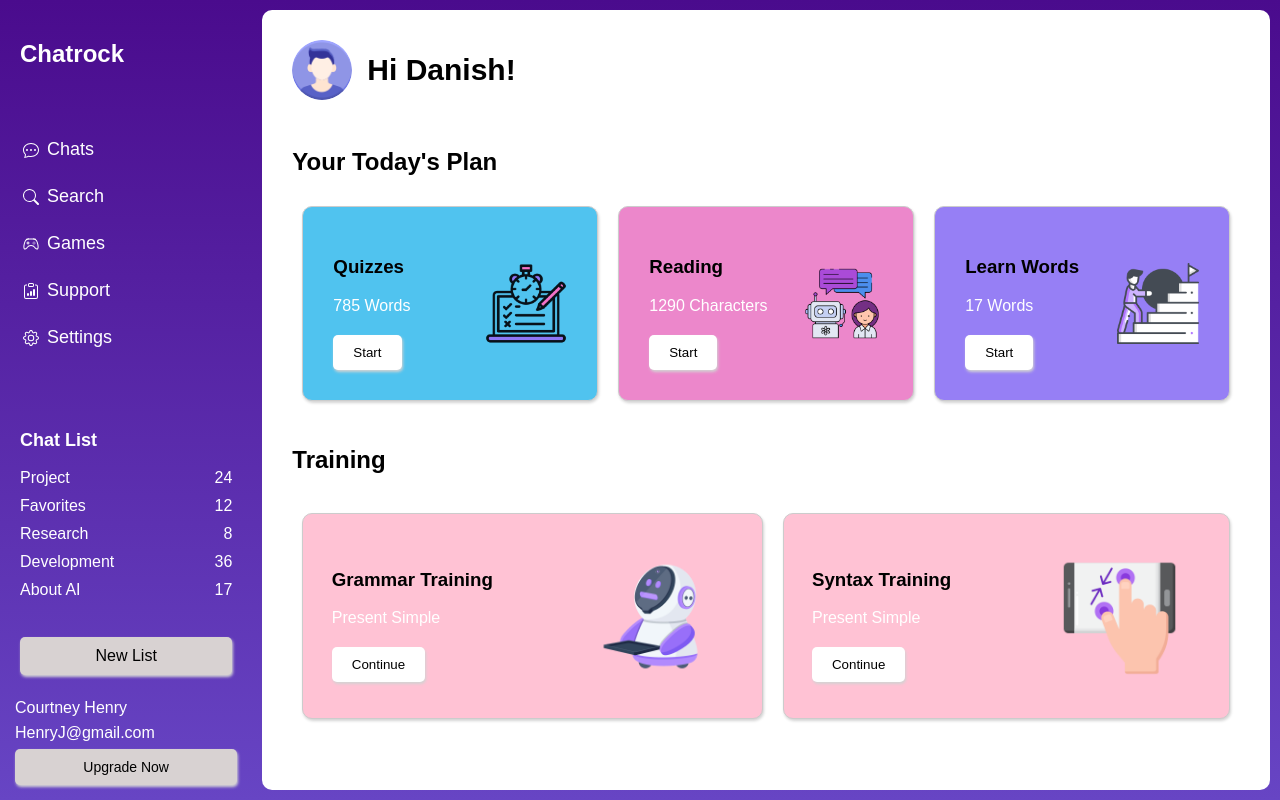
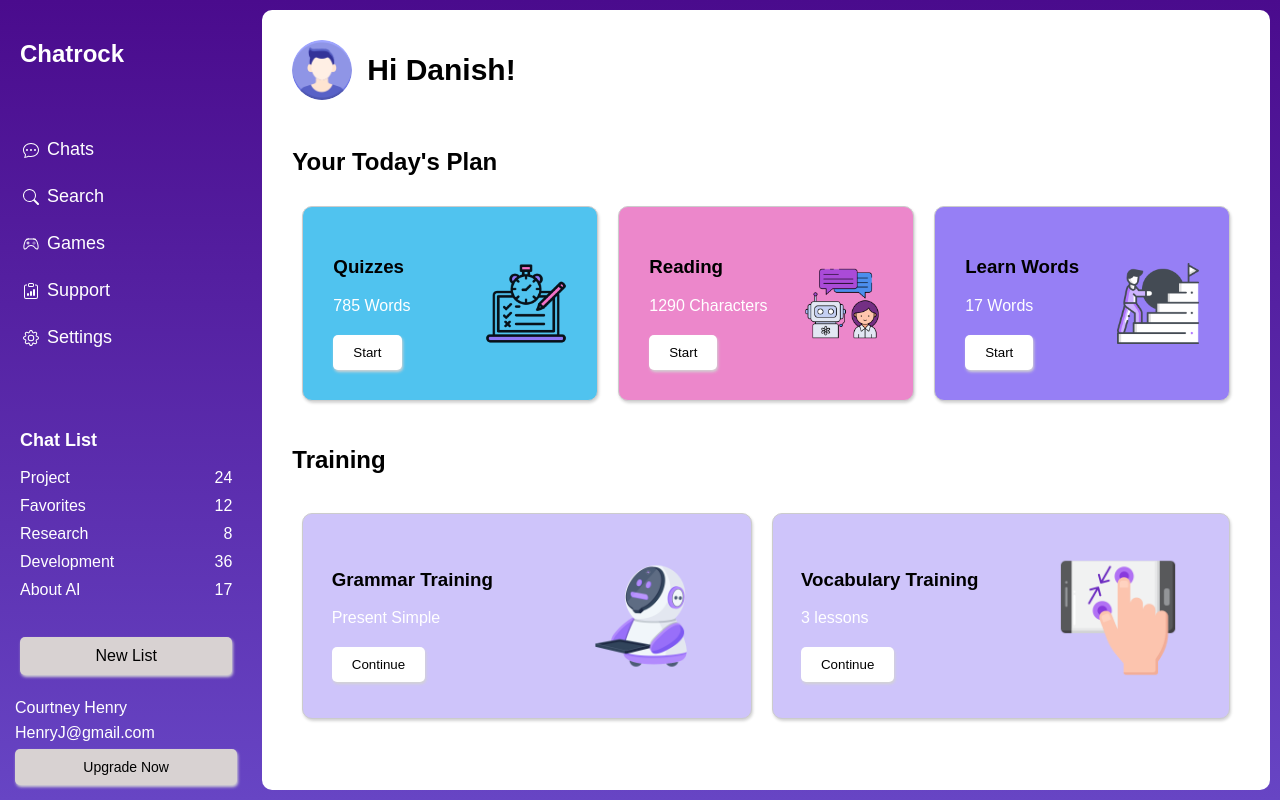
Before and after one commit to Mariam-Elbishbeashy/Language-Learning-Chatbot-Project, a PHP site: page /game.php in a window 1280 px wide. Run offline with PHP 8.4, Linux system fonts and the light colour scheme.

Commit message:
modify cards color

```diff
--- a/Language-Learning-Chatbot/public/css/stylegame.css
+++ b/Language-Learning-Chatbot/public/css/stylegame.css
@@ -75,7 +75,7 @@ body {
   }
 
   .training-section .card {
-    background-color: #FFC2D4;
+    background-color: #cec4fa;
     padding: 20px;
     margin-top: 20px;
     height: 100%;
--- a/Language-Learning-Chatbot/public/game.php
+++ b/Language-Learning-Chatbot/public/game.php
@@ -144,8 +144,8 @@
             </div>
             <div class="card grammar">
                 <div class= "card-content">
-                    <h3>Syntax Training</h3>
-                    <p>Present Simple</p>
+                    <h3>Vocabulary Training</h3>
+                    <p>3 lessons</p>
                     <button>Continue</button>
                 </div>
                 <img src="./images/pinch.png" alt="Grammar Training">
```
